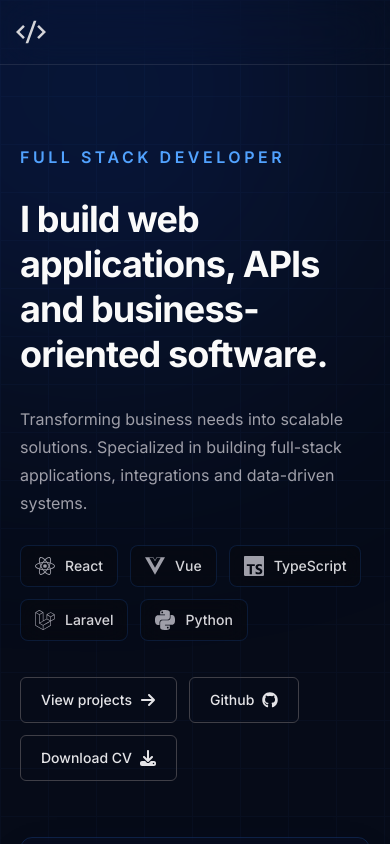
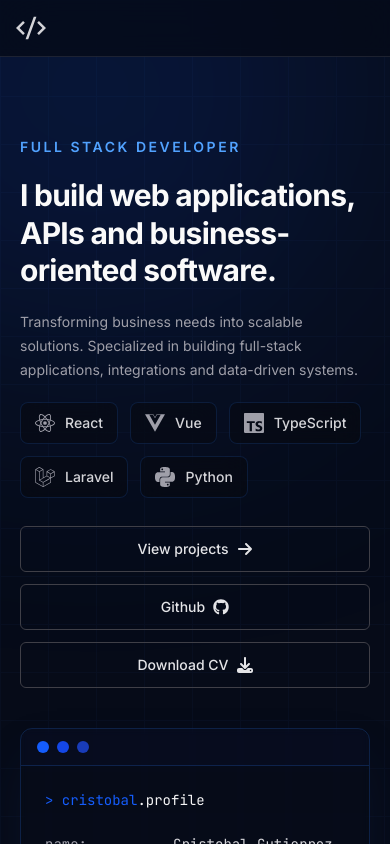
Before and after one commit to cr-gcc/portfolio, a React (Vite) app: page / in a window 390 px wide. Shown: the top 844 px of the page. Built offline with nearby package versions, Linux system fonts and the light colour scheme.

Commit message:
Hero y header mobile

```diff
--- a/src/components/Header.tsx
+++ b/src/components/Header.tsx
@@ -9,8 +9,8 @@ export function Header() {
         { label: "Stack", href: "#stack" }
     ];
     return (
-        <header className="sticky top-0 z-50 backdrop-blur-xl border-b border-zinc-200/10">
-            <div className="mx-auto flex h-16 max-w-7xl items-center gap-8 px-4 sm:px-6 lg:px-8">
+        <header className="sticky top-0 z-50 border-b border-zinc-200/10 bg-[#060b18]/80 backdrop-blur-xl">
+            <div className="mx-auto flex h-14 max-w-7xl items-center justify-between px-4 sm:h-16 sm:px-6 lg:px-8">
                 <a className="block text-teal-600" href="#">
                     <span className="sr-only">Home</span>
                     <RiCodeSSlashLine
--- a/src/sections/hero/Hero.tsx
+++ b/src/sections/hero/Hero.tsx
@@ -7,21 +7,21 @@ import { FaArrowRight, FaGithub, FaDownload } from "react-icons/fa6";
 export function Hero() {
     return (
         <section className="flex min-h-screen items-center py-20 lg:py-16">
-            <div className="grid w-full items-start gap-14 lg:grid-cols-[1.1fr_0.9fr]">
-                <div className="space-y-7">
-                    <p className="text-base font-semibold uppercase tracking-[0.22em] text-blue-400">
+            <div className="grid w-full items-start gap-10 sm:gap-12 lg:grid-cols-[1.1fr_0.9fr] lg:gap-14">
+                <div className="space-y-5 sm:space-y-7">
+                    <p className="text-sm font-semibold uppercase tracking-[0.18em] text-blue-400 sm:text-base sm:tracking-[0.22em]">
                         Full Stack Developer
                     </p>
-                    <h1 className="max-w-3xl text-4xl font-bold leading-tight tracking-tight text-zinc-50 sm:text-5xl lg:text-6xl">
+                    <h1 className="max-w-3xl text-3xl font-bold leading-tight tracking-tight text-zinc-50 sm:text-4xl md:text-5xl lg:text-6xl">
                         I build web applications, APIs and business-oriented software.
                     </h1>
-                    <p className="max-w-2xl text-base leading-7 text-zinc-400 sm:text-lg">
+                    <p className="max-w-2xl text-sm leading-6 text-zinc-400 sm:text-base sm:leading-7 md:text-lg">
                         Transforming business needs into scalable solutions.
                         Specialized in building full-stack applications,
                         integrations and data-driven systems.
                     </p>
                     <TechBadges />
-                    <div className="flex flex-wrap gap-3 pt-2">
+                    <div className="flex flex-col gap-3 pt-2 sm:flex-row sm:flex-wrap">
                         <Actions
                             label="View projects"
                             icon={FaArrowRight}
@@ -40,7 +40,7 @@ export function Hero() {
                     </div>
                 </div>
 
-                <div className="lg:pl-8">
+                <div className="w-full lg:pl-8">
                     <ProfileTerminal />
                 </div>
             </div>
```
